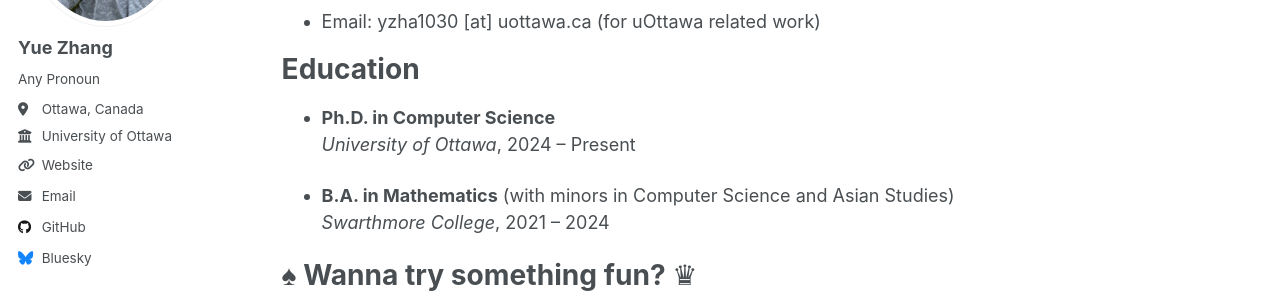
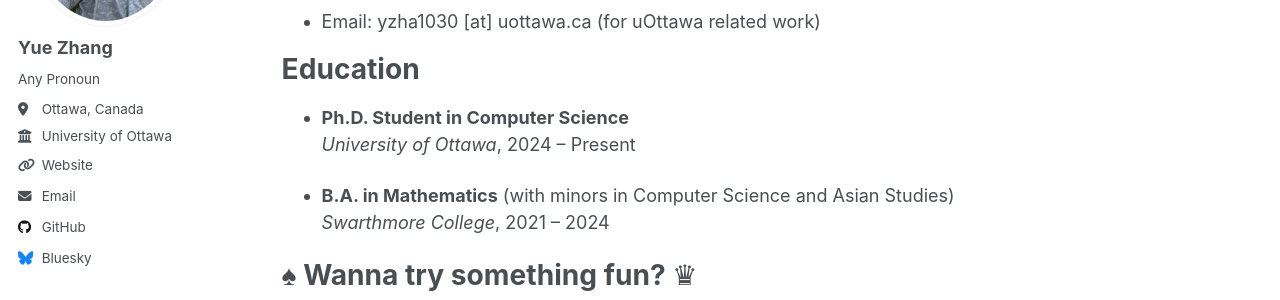
Before and after one commit to sdawzy/sdawzy.github.io, a Jekyll site: the page built from _pages/about.md, in a window 1280 px wide and 1274 px high. Shown: the part 301-601 px from the top of the window. Built offline with Jekyll 4.4.1, drawn with Linux system fonts in a browser that asks for light colours.

Commit message:
modified education

```diff
--- a/_pages/about.md
+++ b/_pages/about.md
@@ -14,7 +14,7 @@ I'm Yue Zhang [ye tsaŋ], a first year Ph.D. student of Computer Science at Univ
 
 Education
 ======
-- **Ph.D. in Computer Science**
+- **Ph.D. Student in Computer Science**
   *University of Ottawa*, 2024 – Present
 
 - **B.A. in Mathematics** (with minors in Computer Science and Asian Studies)
```
Also changed, not shown: _pages/cv.md (+1 -1 lines).
